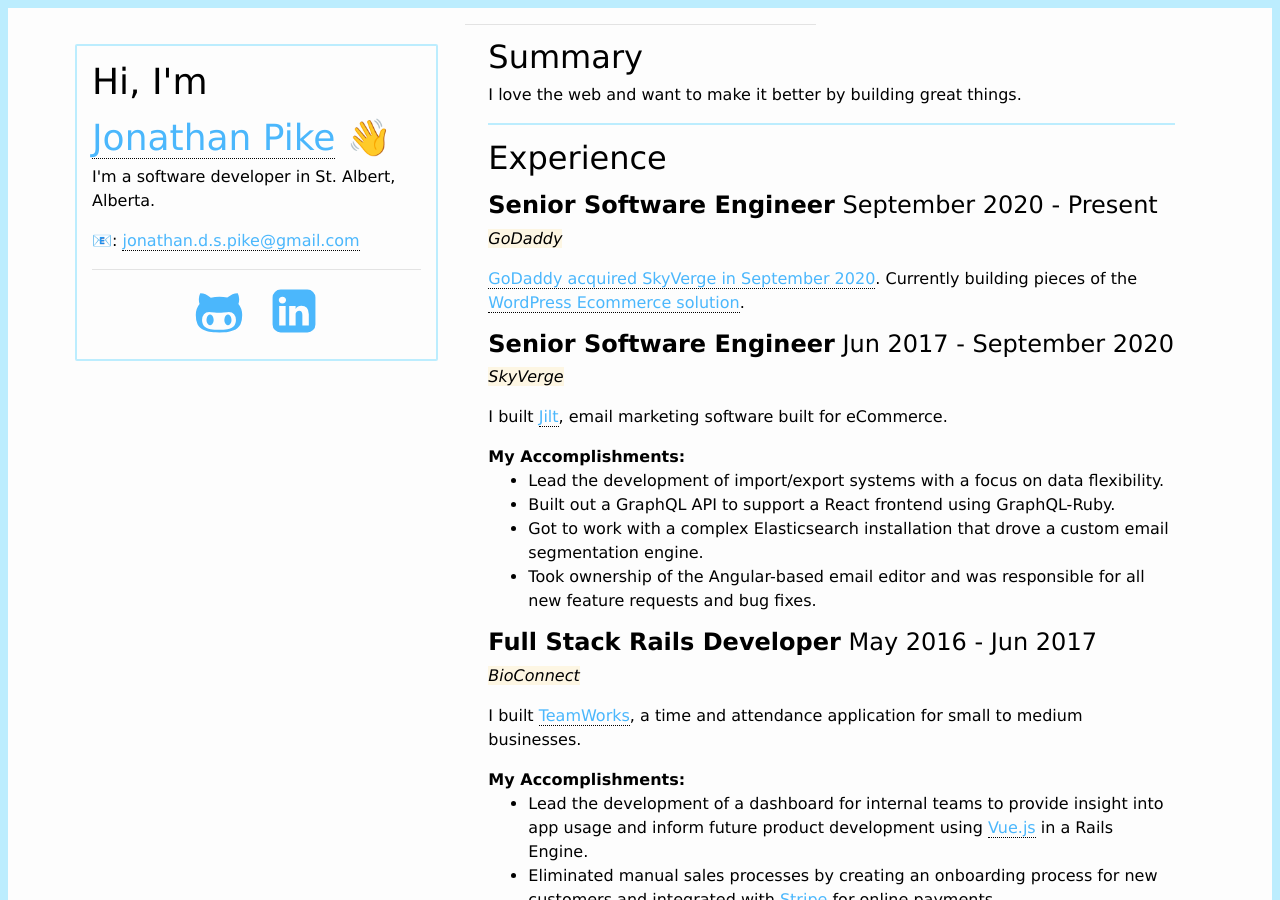
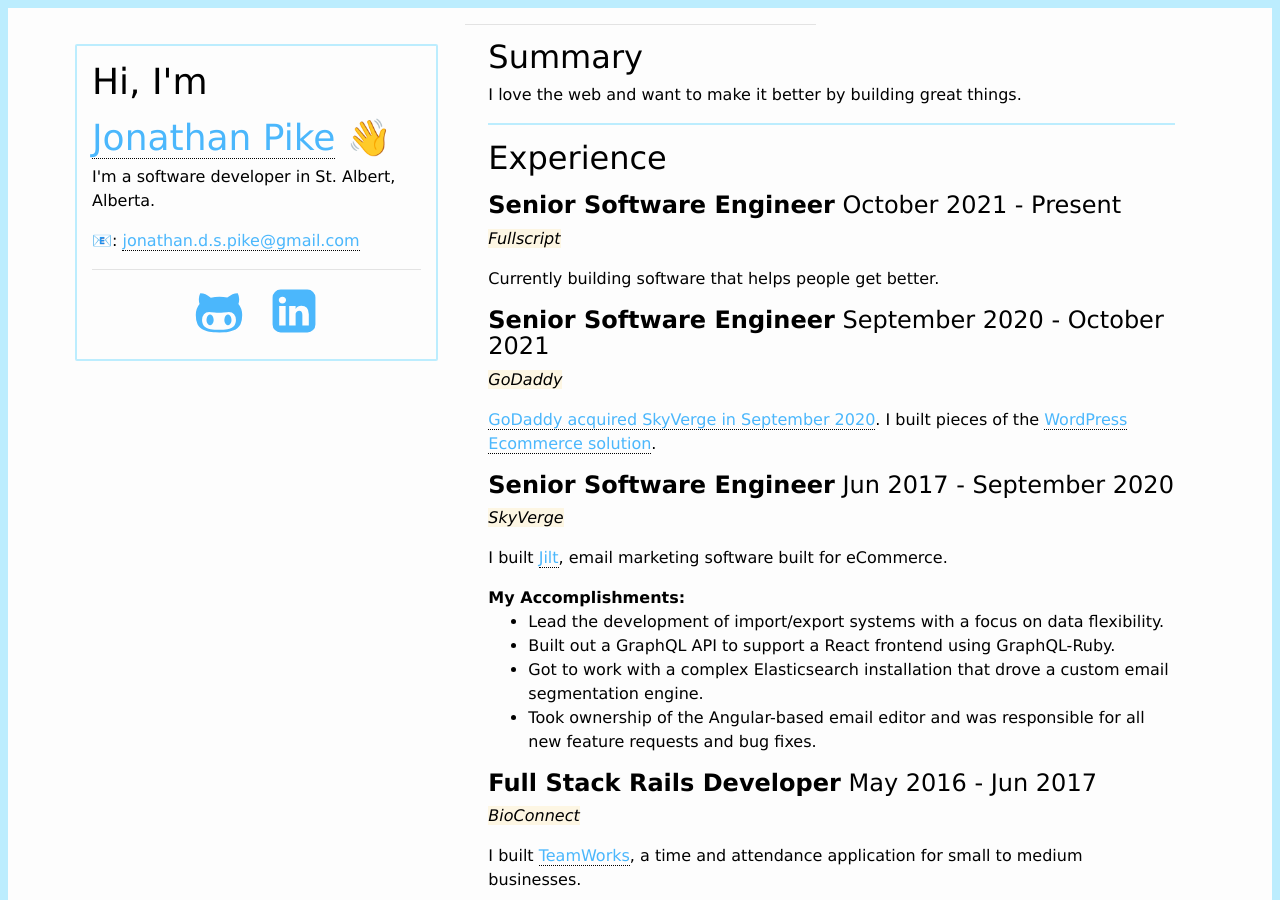
Before and after one commit to jonathanpike/jonathanpike.github.io, a Jekyll site: the page built from resume.md, in a window 1280 px wide and 900 px high. Built offline with Jekyll 4.4.1, drawn with Linux system fonts in a browser that asks for light colours.

Commit message:
Add Fullscript to resume

```diff
--- a/resume.md
+++ b/resume.md
@@ -13,10 +13,16 @@
 ## Experience
 
 <div>
-	<h4><strong>Senior Software Engineer</strong> <span class="pull-right">September 2020 - Present</span></h4>
+	<h4><strong>Senior Software Engineer</strong> <span class="pull-right">October 2021 - Present</span></h4>
+	<p><span class="highlight-text">Fullscript</span></p>
+
+	<p>Currently building software that helps people get better.</p>
+</div>
+<div>
+	<h4><strong>Senior Software Engineer</strong> <span class="pull-right">September 2020 - October 2021</span></h4>
 	<p><span class="highlight-text">GoDaddy</span></p>
 
-	<p><a href="https://www.skyverge.com/blog/skyverge-joins-godaddy/">GoDaddy acquired SkyVerge in September 2020</a>. Currently building pieces of the <a href="https://ca.godaddy.com/hosting/ecommerce-hosting">WordPress Ecommerce solution</a>.</p>
+	<p><a href="https://www.skyverge.com/blog/skyverge-joins-godaddy/">GoDaddy acquired SkyVerge in September 2020</a>. I built pieces of the <a href="https://ca.godaddy.com/hosting/ecommerce-hosting">WordPress Ecommerce solution</a>.</p>
 </div>
 <div>
 	<h4><strong>Senior Software Engineer</strong> <span class="pull-right">Jun 2017 - September 2020</span></h4>
```
